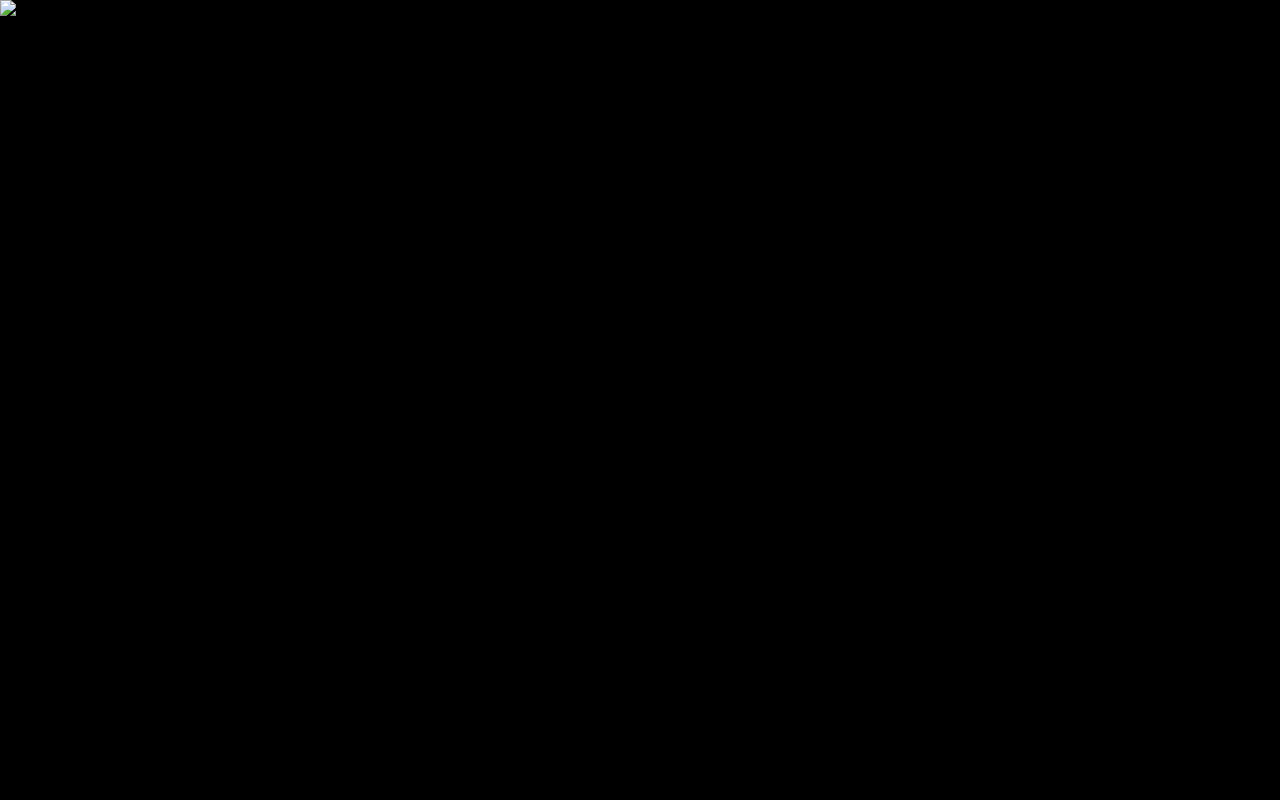
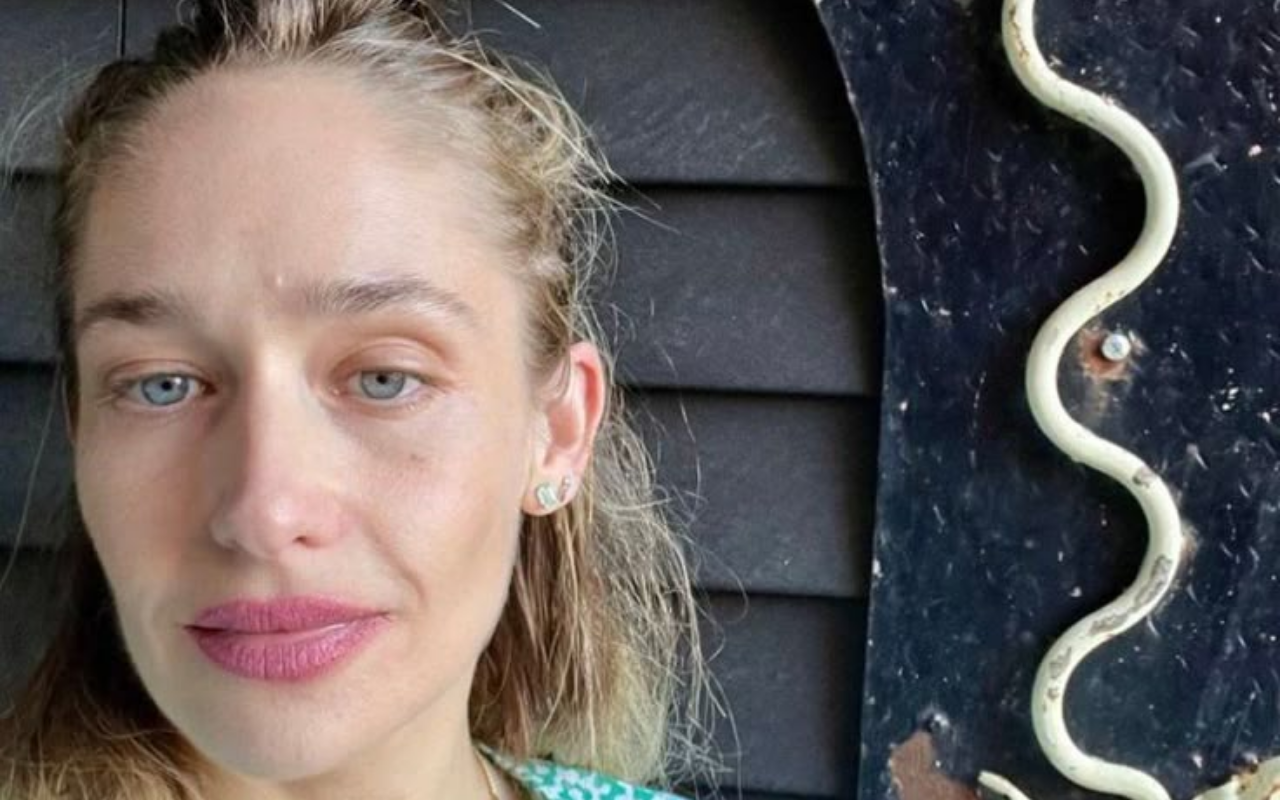
Before and after one commit to sharanyeah/plsstopthinking, a plain HTML site: page index.html in a window 1280 px wide. Drawn offline with Linux system fonts and the light colour scheme.

Commit message:
Update index.html

```diff
--- a/index.html
+++ b/index.html
@@ -33,6 +33,6 @@
     </style>
 </head>
 <body>
-    <img src="kirk.png" alt="Fullscreen Image">
+    <img src="kirk.jpg" alt="Fullscreen Image">
 </body>
 </html>
```
